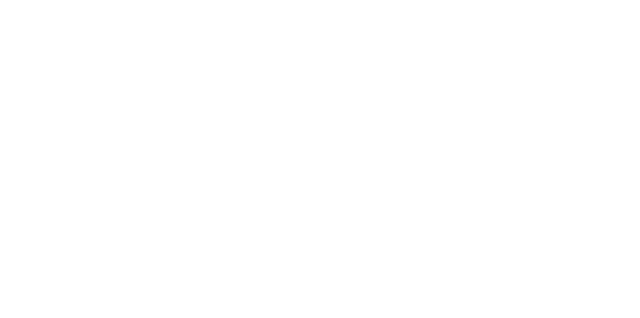
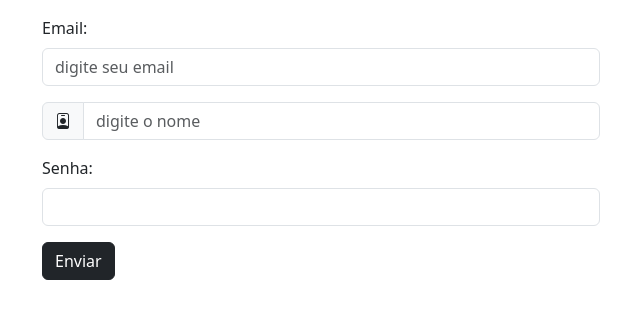
Before and after one commit to IsabellePacheco/Bootstrap_Intro_Isabelle-Pacheco, a plain HTML site: page ex4_formulario-sub-css/ex4.html in a window 1280 px wide. Shown: the whole page, without its empty margins (40-680 px from the left). Drawn offline with nearby package versions, Linux system fonts and the light colour scheme.

Commit message:
ex4- formulario

```diff
--- a/ex4_formulario-sub-css/ex4.html
+++ b/ex4_formulario-sub-css/ex4.html
@@ -16,8 +16,36 @@
 </head>
 <body>
 
+    <div class="container mt-3">
+        <form class="custom-form">
 
-    <!-- 1ª Digitação (Aqui) -->
+        <div class="col-sm-6 mb-3">
+            <label for="email" class="form-label">Email:</label>
+            <input type="text" class="form-control custom-input" placeholder="digite seu email" id="email">
+        </div>
+
+        <div class="col-sm-6 mb-3">
+            <div class="input-group mt-3">
+                <span class="input-group-text custom-icon">
+                    <i class="bi bi-person-badge"></i>
+                </span>
+                <input type="text"class="form-control custom-input" placeholder="digite o nome">
+            </div>
+        </div>
+
+        <div class="col-sm-6 mb-3">
+            <label for="senha" class="form-label">Senha:</label>
+
+            <input type="password" class="form-control custom-input" id="senha">
+        </div>
+
+        <div class="col-sm-6 mb-3">
+            <button type="submit" class="btn btn-dark custom-button">Enviar</button>
+        </div>
+        </form>
+    </div>
+
+
 
 
     <script src="https://cdn.jsdelivr.net/npm/bootstrap@5.3.0/dist/js/bootstrap.bundle.min.js"></script>
```
